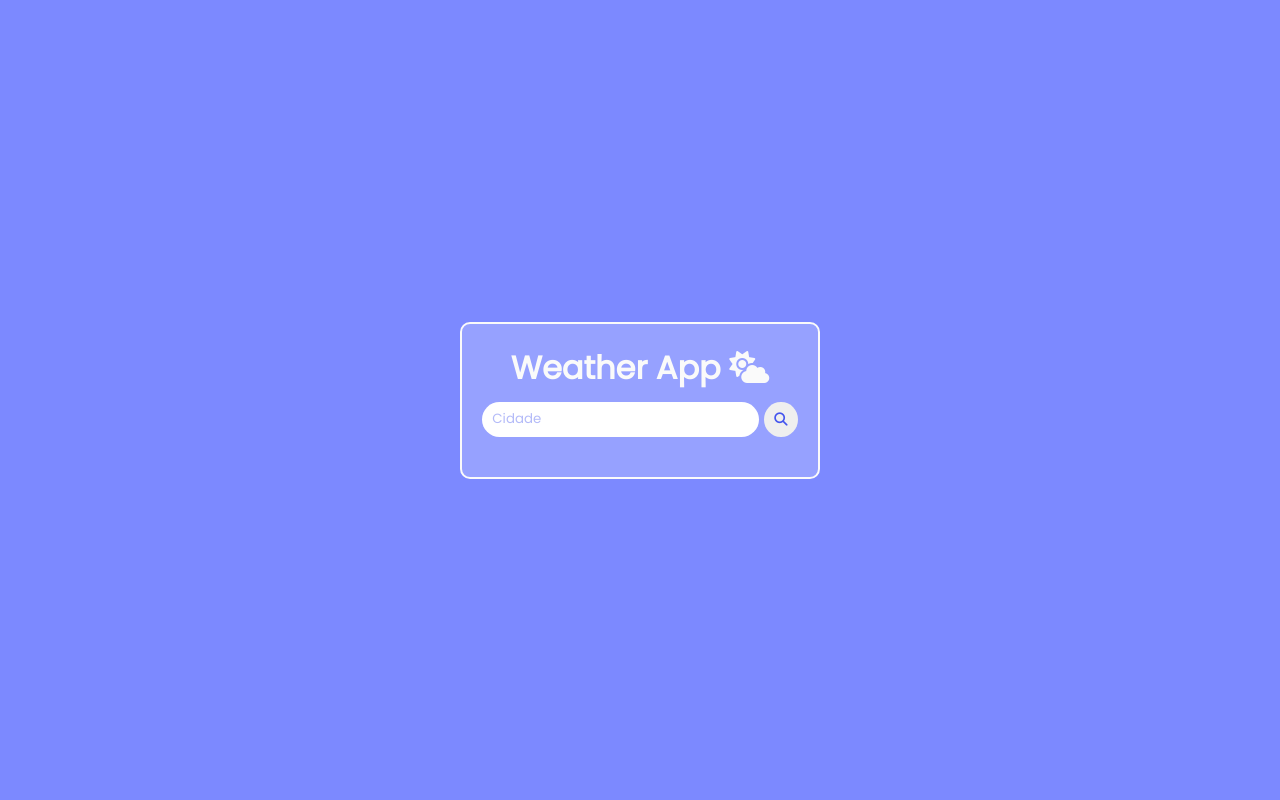
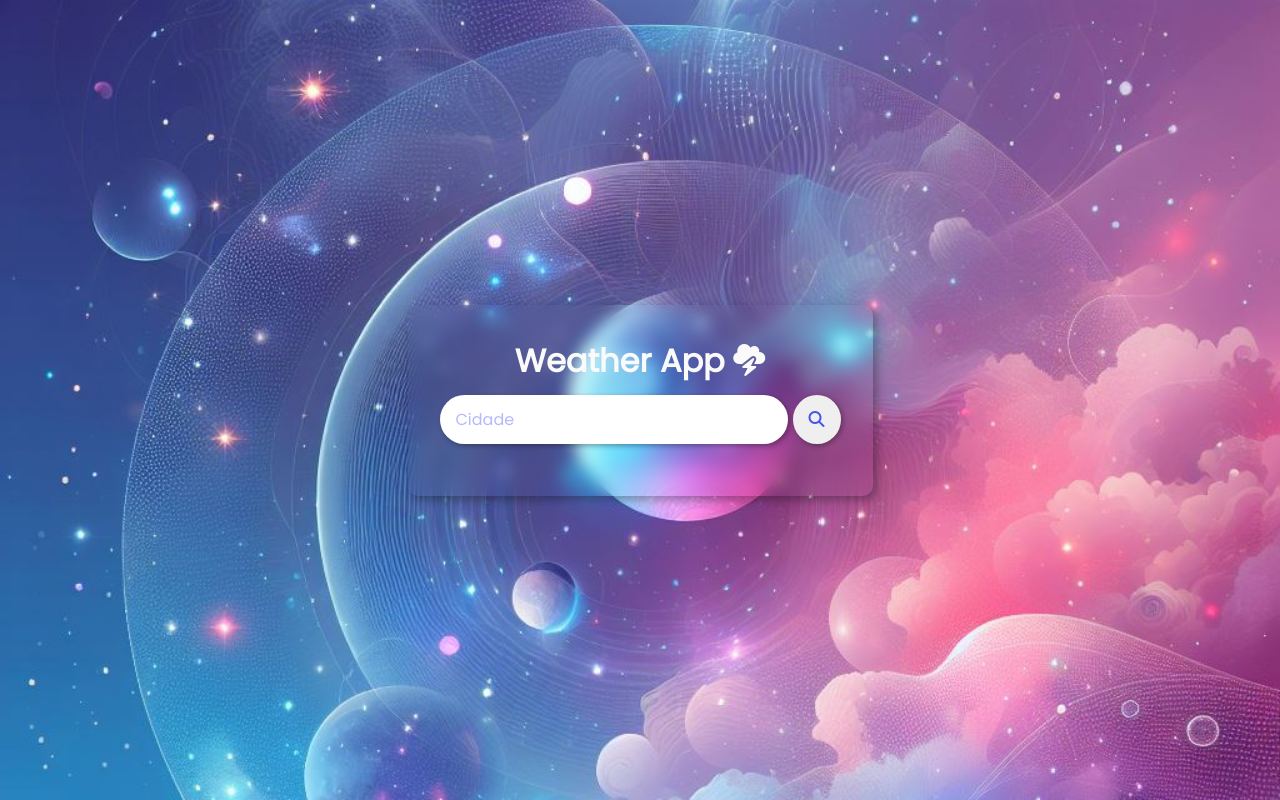
Before and after one commit to kervines/weather-app, a plain HTML site: page index.html in a window 1280 px wide. Drawn offline with Linux system fonts and the light colour scheme.

Commit message:
update - atualizaçao e adicao de arquivos

```diff
--- a/css/style.css
+++ b/css/style.css
@@ -5,14 +5,26 @@
   box-sizing: border-box;
   outline: none;
 }
+
 body {
   height: 100vh;
   display: grid;
   place-content: center;
-  background-color: rgb(124, 137, 255);
   color: #fafafa;
   font-family: 'Poppins', sans-serif;
+  animation: bganimate 10s ease infinite;
+
+  background: linear-gradient(
+    30deg,
+    rgba(0, 228, 255, 1) 0%,
+    rgba(2, 70, 212, 1) 80%
+  );
+
+  background-image: url('../assets/img/_8f9c49d6-0901-4713-8149-13e92ccd398e.jpg');
+  background-repeat: no-repeat;
+  background-size: cover;
 }
+
 .container > h1 {
   margin-bottom: 10px;
 }
@@ -20,13 +32,13 @@ button i {
   color: #45e;
 }
 .container {
-  padding: 20px;
-  border: 2px solid #fafafa;
+  padding: 2rem;
   border-radius: 10px;
-  background-color: rgba(255, 255, 255, 0.2);
+  backdrop-filter: blur(8px);
   display: flex;
   flex-direction: column;
   align-items: center;
+  box-shadow: 4px 4px 10px 0 rgba(0, 0, 0, 0.3);
 }
 /* Style Form */
 #form {
@@ -34,19 +46,27 @@ button i {
   gap: 5px;
 }
 #form input {
-  padding: 5px 10px;
+  font-size: 1rem;
+  padding: 0.375rem 1rem;
   border-radius: 60px;
   border: none;
   font-family: 'Poppins', sans-serif;
+  box-shadow: 2px 2px 5px 0 rgba(0, 0, 0, 0.3);
 }
 #form input::placeholder {
   color: #6977f181;
 }
 #form button {
-  padding: 10px;
+  padding: 1rem;
   border-radius: 50%;
   border: none;
   cursor: pointer;
+  transition: 0.2s;
+  box-shadow: 2px 2px 5px 0 rgba(0, 0, 0, 0.3);
+}
+
+#form i {
+  font-size: 1rem;
 }
 /* Style Result */
 .result-container {
@@ -59,14 +79,11 @@ button i {
   text-align: center;
   grid-column: 1/-1;
 }
-.temp-container i {
-  font-size: 50px;
-}
 .temp-container h1 {
-  font-size: 42px;
+  font-size: 4rem;
 }
 .temp-container h2 {
-  font-size: 18px;
+  font-size: 1.5rem;
 }
 .humidity,
 .wind {
@@ -74,6 +91,7 @@ button i {
   align-items: center;
   gap: 5px;
   padding: 10px;
+  font-size: 1.25rem;
 }
 
 .loading {
--- a/index.html
+++ b/index.html
@@ -6,13 +6,14 @@
   <meta name="viewport" content="width=device-width, initial-scale=1.0">
   <link rel="stylesheet" href="./css/style.css">
   <script defer src="./js/script.js"></script>
+  <link rel="shortcut icon" href="./icon/cloud-bolt-solid.svg" type="image/x-icon">
   <link rel="stylesheet" href="https://cdnjs.cloudflare.com/ajax/libs/font-awesome/6.5.1/css/all.min.css" integrity="sha512-DTOQO9RWCH3ppGqcWaEA1BIZOC6xxalwEsw9c2QQeAIftl+Vegovlnee1c9QX4TctnWMn13TZye+giMm8e2LwA==" crossorigin="anonymous" referrerpolicy="no-referrer" />
   <title>Weather App</title>
 </head>
 
 <body>
   <div class="container">
-    <h1>Weather App <i class="fa-solid fa-cloud-sun"></i></h1>
+    <h1>Weather App <i class="fa-solid fa-cloud-bolt"></i></h1>
     <form action="" id="form">
       <input type="text" id="city" placeholder="Cidade">
       <button type="submit" id="btn-search" class="btn"><i class="fa-solid fa-magnifying-glass"></i></button>
--- a/js/script.js
+++ b/js/script.js
@@ -16,16 +16,14 @@ async function fetchWeather(city) {
     `https://api.openweathermap.org/data/2.5/weather?q=${city}&appid=${apiKey}&units=metric`
   );
   const dadosWeather = await responseWeather.json();
-  console.log(dadosWeather);
   const {
     main: { temp, humidity },
     wind: { speed },
     weather: [{ icon }],
   } = dadosWeather;
-  console.log(icon);
 
   createResult(
-    inputCity.value,
+    inputCity.value.toUpperCase(),
     temp.toFixed(1),
     humidity,
     (speed * 3.6).toFixed(1),
```
Also changed, not shown: assets/icon/cloud-bolt-solid.svg (added), assets/img/_8f9c49d6-0901-4713-8149-13e92ccd398e.jpg (added).
